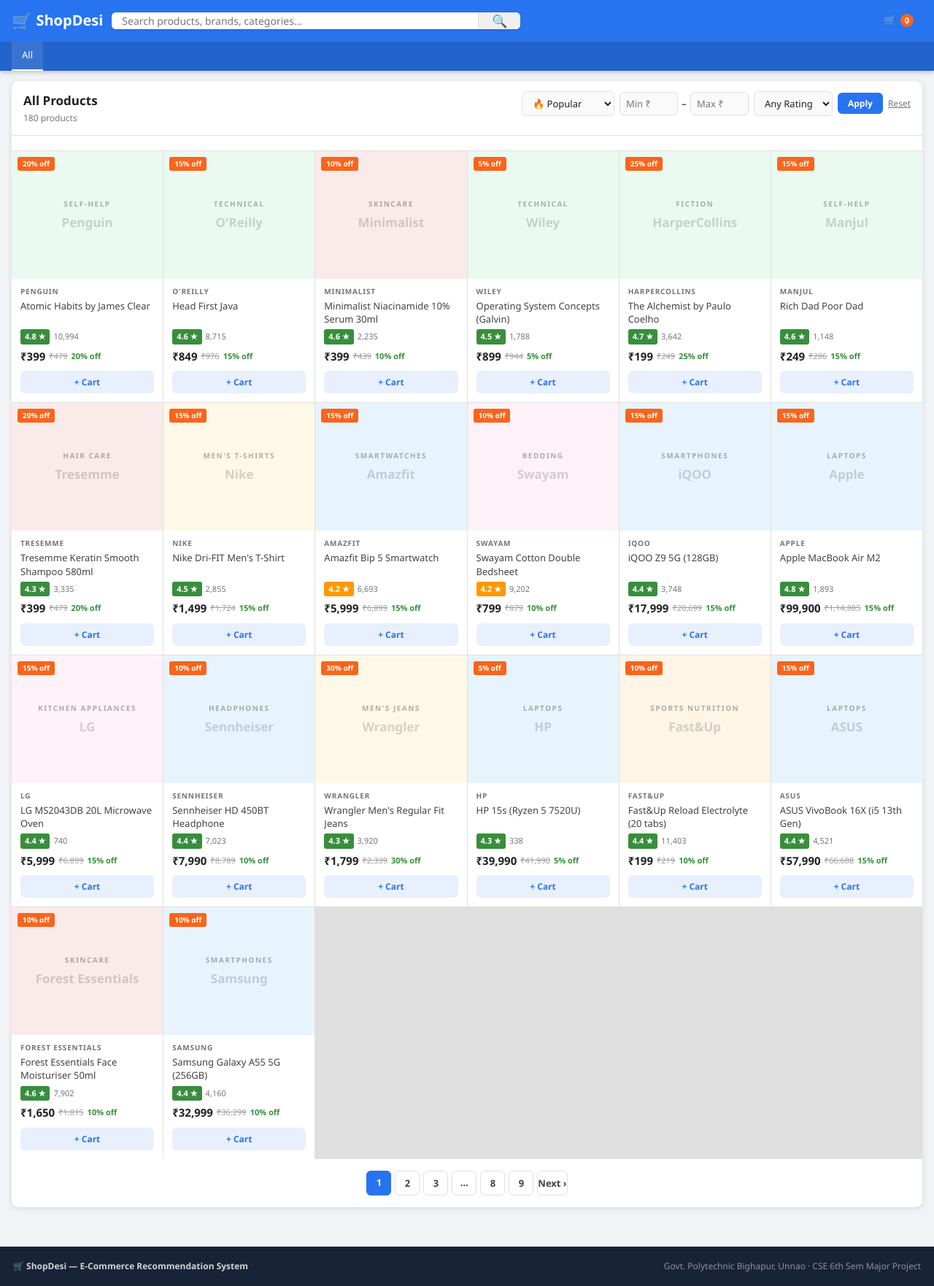
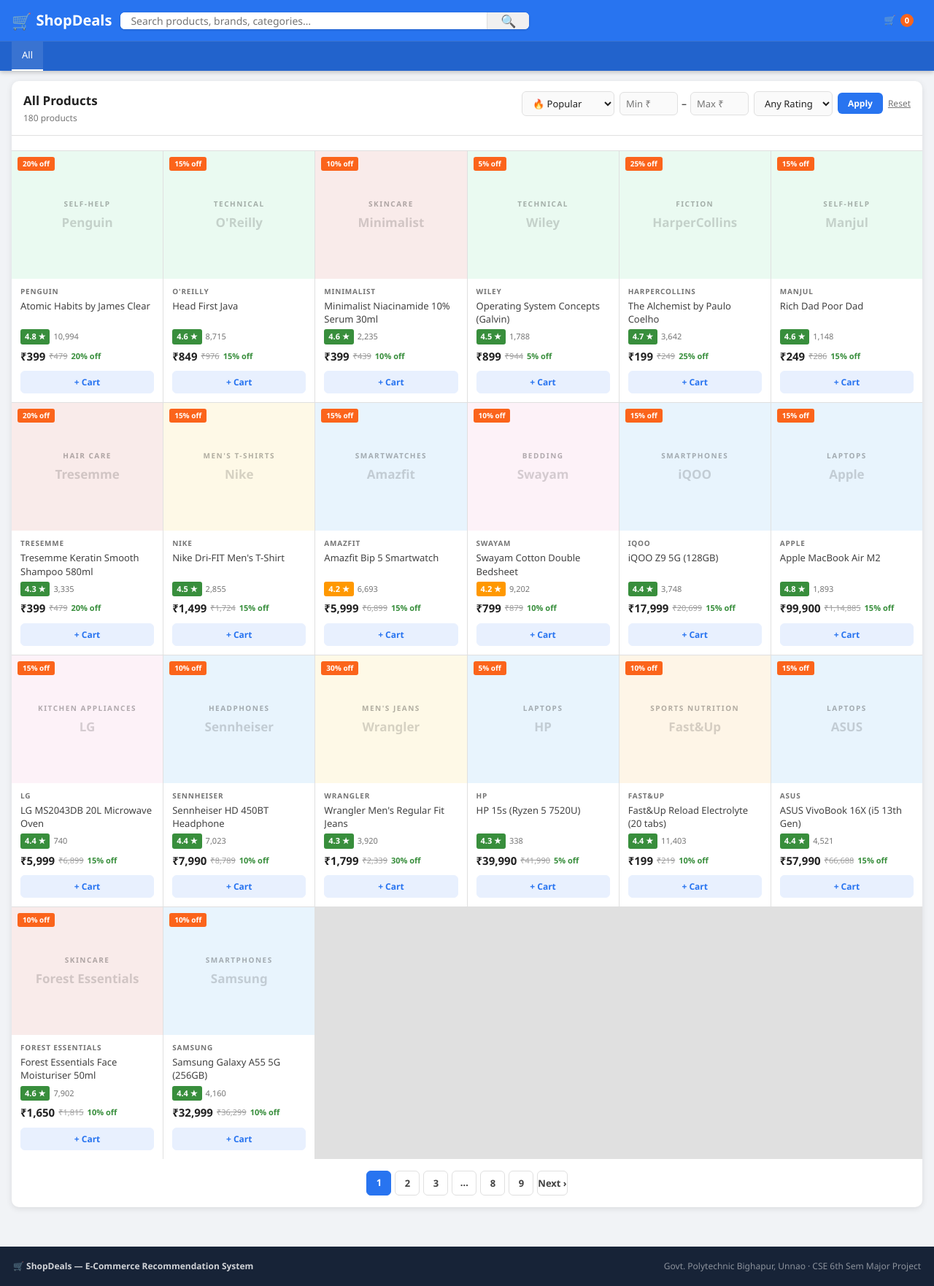
Before and after one commit to Vishesh-Dhiman/RecommendationShop, a Flask app: page / in a window 1280 px wide. Shown: the whole page at 73% size. Run offline with Flask 3, Linux system fonts and the light colour scheme; the visitor is signed in with stand-in values (Sample User, id 1).

Commit message:
Update base.html

```diff
--- a/templates/base.html
+++ b/templates/base.html
@@ -3,7 +3,7 @@
 <head>
 <meta charset="UTF-8"/>
 <meta name="viewport" content="width=device-width,initial-scale=1.0"/>
-<title id="pg-title">ShopDesi</title>
+<title id="pg-title">ShopDeals</title>
 <link rel="stylesheet" href="/static/css/style.css"/>
 </head>
 <body>
@@ -12,7 +12,7 @@
   <div class="nav-top">
     <a href="/" class="nav-logo">
       <span class="logo-icon">🛒</span>
-      <span class="logo-text">ShopDesi</span>
+      <span class="logo-text">ShopDeals</span>
     </a>
     <form class="nav-search-form" onsubmit="navSearch(event)">
       <input id="nav-q" type="text" placeholder="Search products, brands, categories…" autocomplete="off"/>
@@ -48,7 +48,7 @@
 
 <footer class="footer">
   <div class="footer-in">
-    <span>🛒 ShopDesi — E-Commerce Recommendation System</span>
+    <span>🛒 ShopDeals — E-Commerce Recommendation System</span>
     <span>Govt. Polytechnic Bighapur, Unnao · CSE 6th Sem Major Project</span>
   </div>
 </footer>
```
